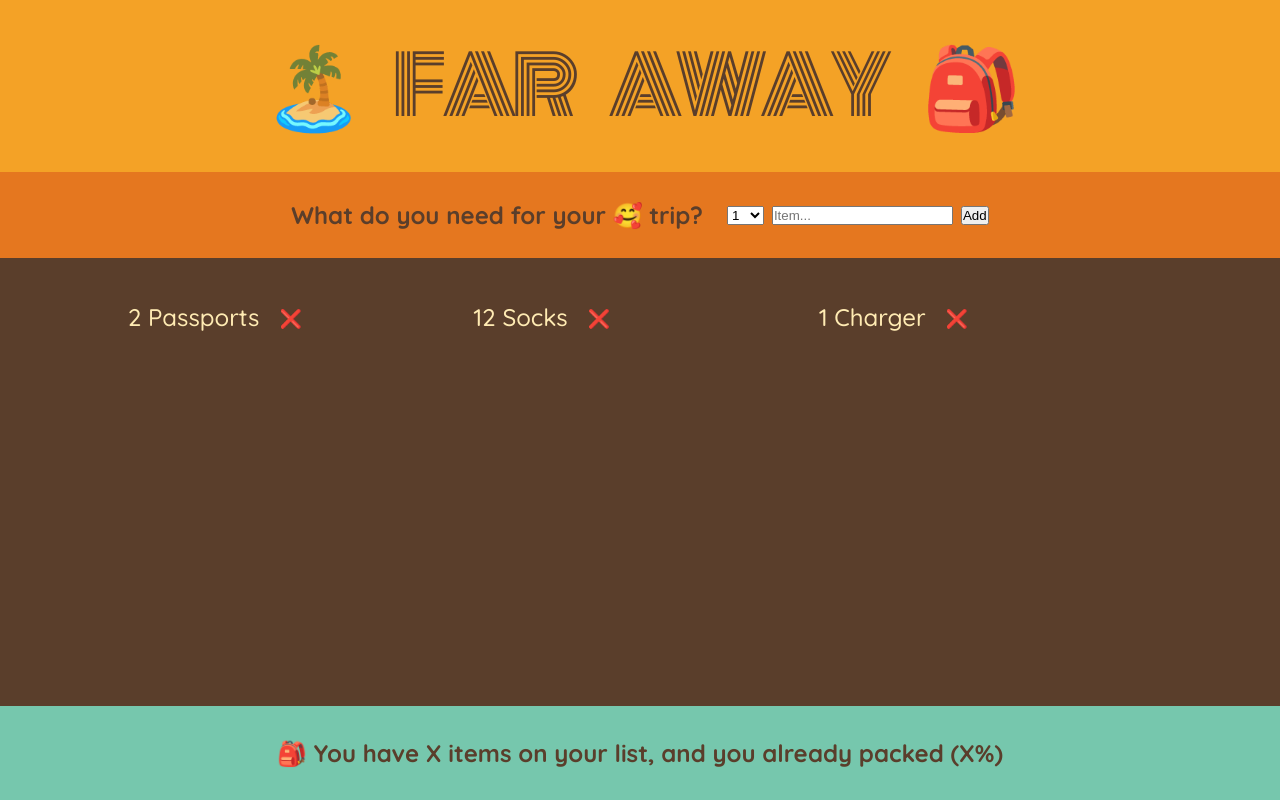
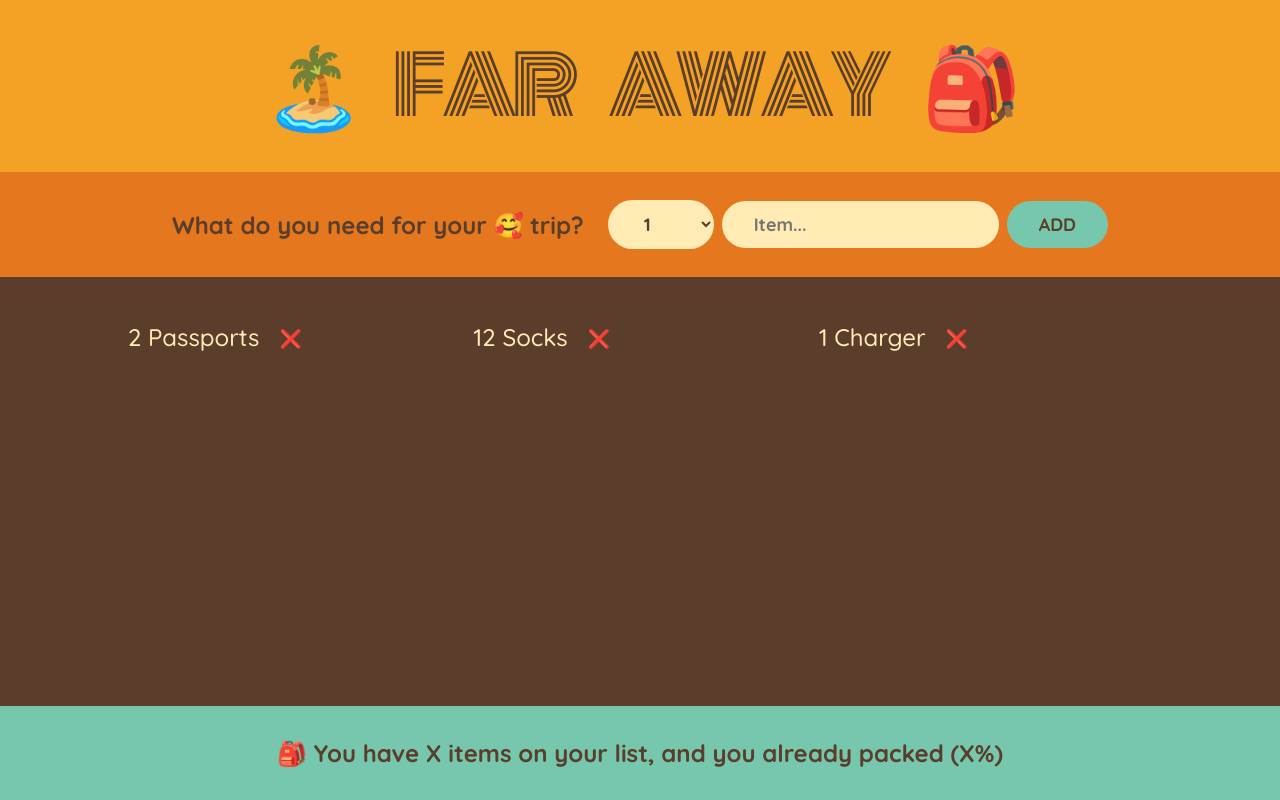
Before and after one commit to nizarLubbad/travel-list, a React (Create React App) app: page / in a window 1280 px wide. Built offline with nearby package versions, Linux system fonts and the light colour scheme.

Commit message:
Style form inputs and button

```diff
--- a/src/index.css
+++ b/src/index.css
@@ -51,6 +51,25 @@ h3 {
   font-size: 2.4rem;
 }
 
+button,
+select,
+input {
+  background-color: #ffebb3;
+  color: #5a3e2b;
+  font-family: inherit;
+  border: none;
+  border-radius: 10rem;
+  padding: 1.2rem 3.2rem;
+  font-weight: 700;
+  font-size: 1.8rem;
+  cursor: pointer;
+}
+
+.add-form button {
+  text-transform: uppercase;
+  background-color: #76c7ad;
+}
+
 .list {
   background-color: #5a3e2b;
   color: #ffebb3;
```
